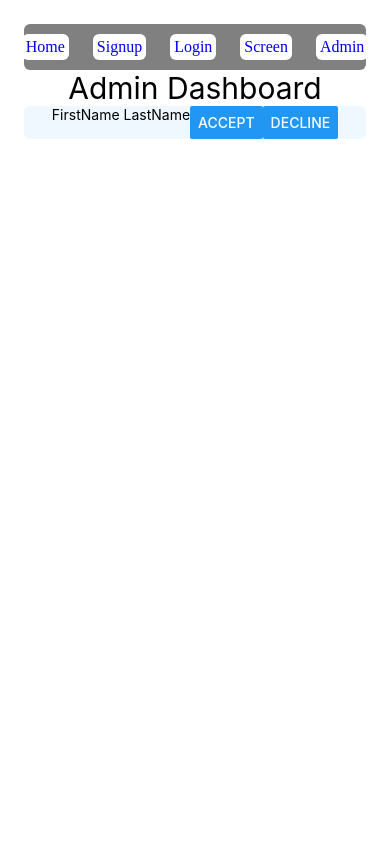
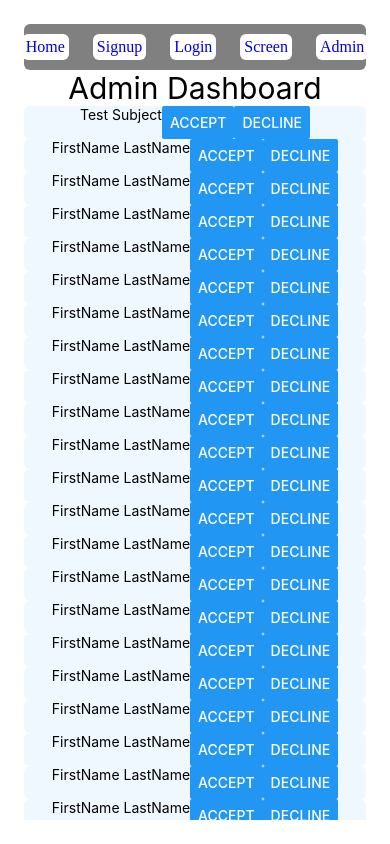
Before and after one commit to Juliojefe/Project03, a React Native app in the folder frontend/: screen /admin in a window 390 px wide. Built offline with nearby package versions, Linux system fonts and the light colour scheme.

Commit message:
Made it scrollable. Users requesting to be mechanics can now be easily added.

```diff
--- a/frontend/pages/adminDashboard.tsx
+++ b/frontend/pages/adminDashboard.tsx
@@ -1,7 +1,28 @@
-import {Button, StyleSheet, Text, View} from 'react-native';
+import {Button, ScrollView, StyleSheet, Text, View} from 'react-native';
 import Navbar from "../components/Navbar";
 
 export default function Home() {
+    // creates a mechanic request
+    const createRequest= (firstName = "FirstName", lastName = "LastName") => {
+        return (
+            <View style={styles.pendingMechanic}>
+                <Text>
+                    {firstName} {lastName}
+                </Text>
+                <Button title={"Accept"} onPress={() => alert('Accepted')}></Button>
+                <Button title={"Decline"} onPress={() => alert('Declined')}></Button>
+            </View>
+        );
+    }
+
+    // list containing mechanic requests
+    let requests = [];
+    // using parameters to send name
+    requests.push(createRequest("Test", "Subject"));
+    for (let i = 0; i < 30; i++){
+        requests.push(createRequest());
+    }
+
     return (
         <View style={styles.container}>
             <Navbar></Navbar>
@@ -9,16 +30,11 @@ export default function Home() {
                 Admin Dashboard
             </Text>
 
-            {/*template for users requesting to become mechanics*/}
-            {/*will be implemented later to create this template for each user and add to a list*/}
             {/*needs to be connected to backend*/}
-            <View style={styles.pendingMechanic}>
-                <Text>
-                    FirstName LastName
-                </Text>
-                <Button title={"Accept"} onPress={() => alert('Accepted')}></Button>
-                <Button title={"Decline"} onPress={() => alert('Declined')}></Button>
-            </View>
+            <ScrollView>
+                {/*this inserts the created mechanic requests*/}
+                {requests}
+            </ScrollView>
 
         </View>
     );
```
